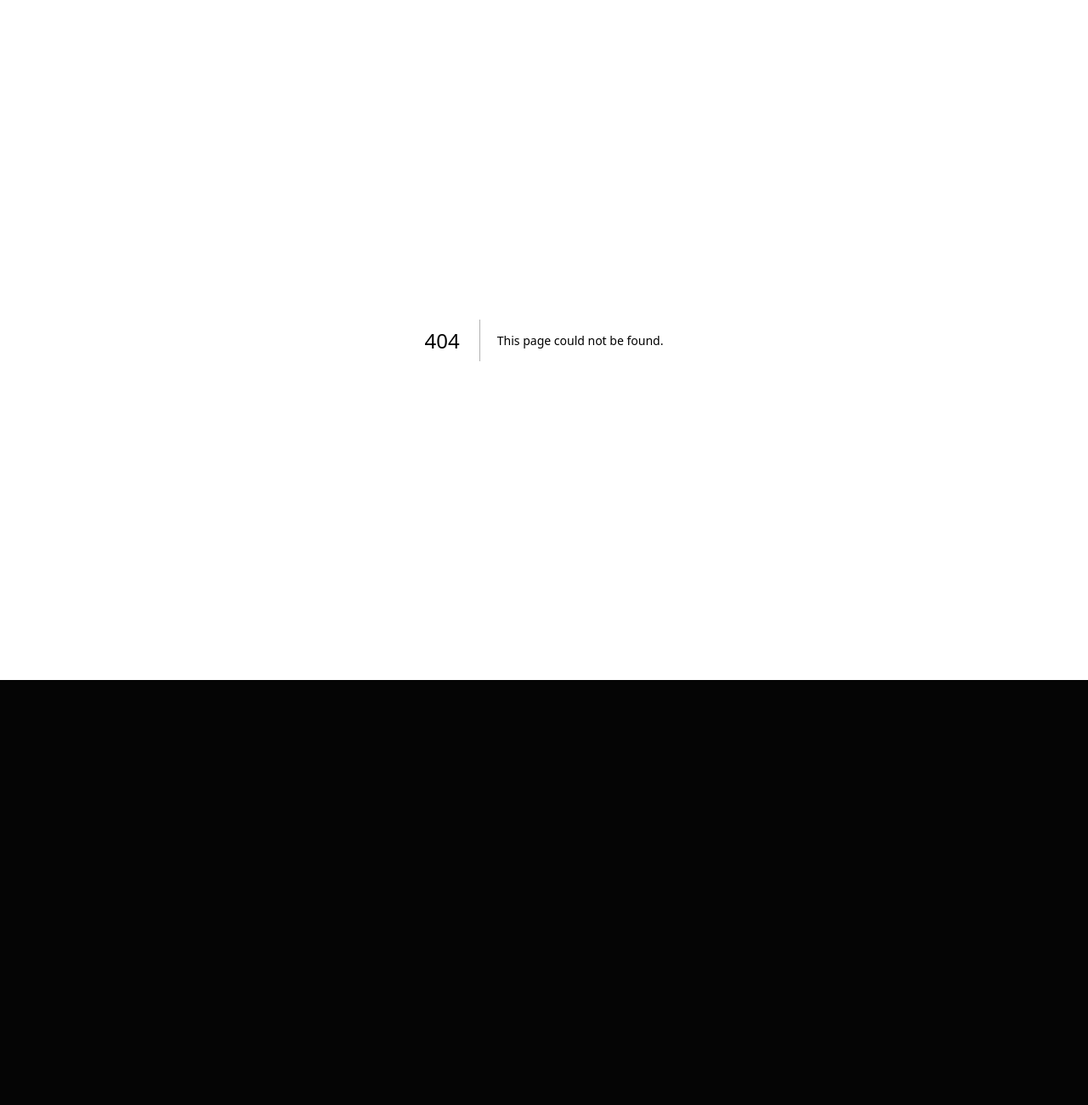
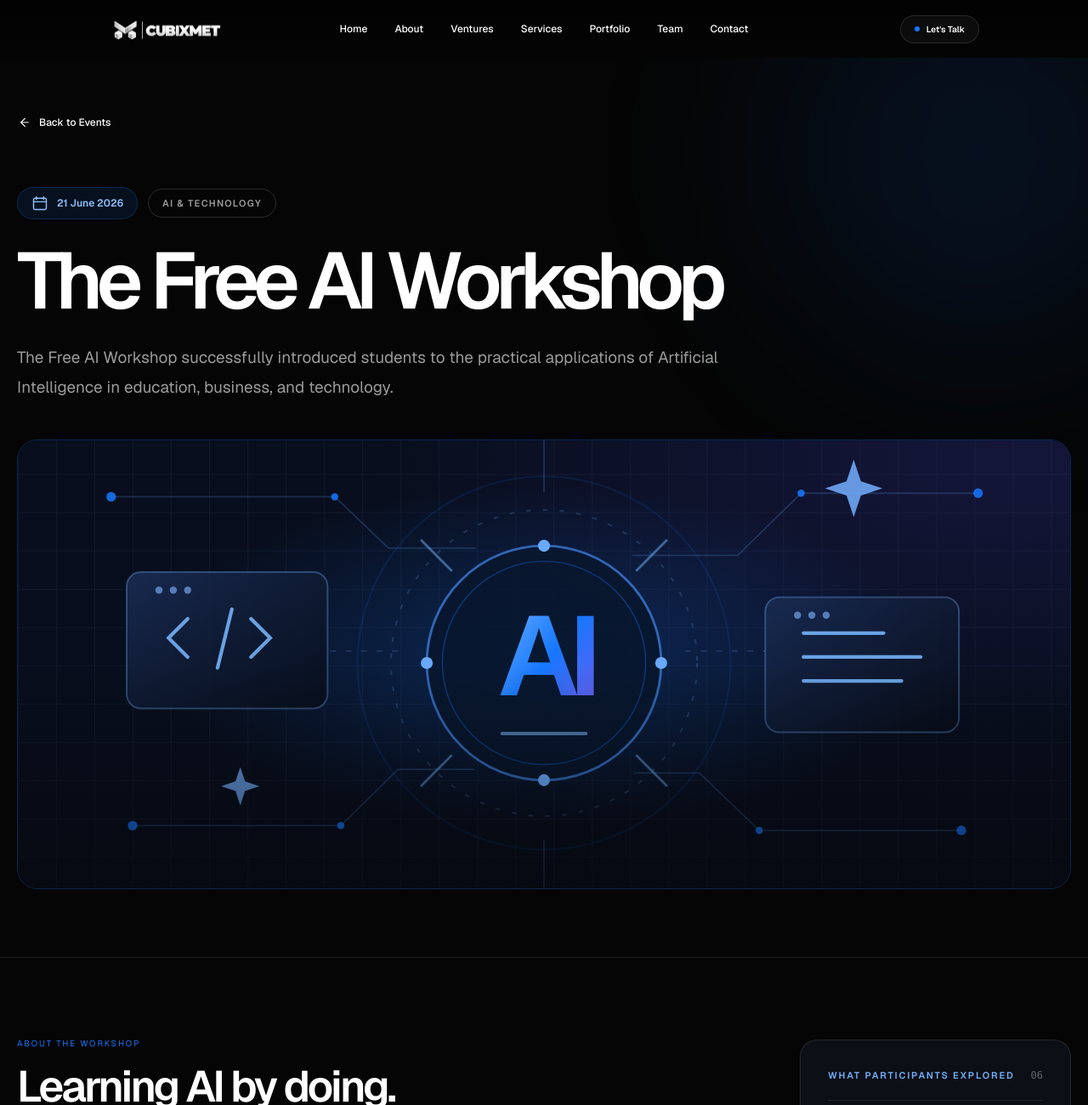
Before and after one commit to amnas-cubixmet/cubixmet, a Next.js app: page /events/event-001 in a window 1280 px wide. Before the commit this address had no page. Shown: the top 1300 px of the page at 85% size. Before the commit the page ends 800 px from the top, so only its background shows below. Built offline with nearby package versions, Linux system fonts and the light colour scheme.

Commit message:
feat(events): add AI workshop detail route with full story and SVG sections

```diff
--- /dev/null
+++ b/app/events/[slug]/page.tsx
@@ -0,0 +1,167 @@
+import type { Metadata } from "next";
+import Link from "next/link";
+import { notFound } from "next/navigation";
+import SiteHeader from "../../../components/home/SiteHeader";
+import SiteFooter from "../../../components/home/SiteFooter";
+import EventVisual from "../../../components/events/EventVisual";
+import { events, eventsPageCopy, getEventBySlug } from "../../../data/events";
+
+type EventPageProps = {
+  params: Promise<{ slug: string }>;
+};
+
+export function generateStaticParams() {
+  return events.map((event) => ({ slug: event.slug }));
+}
+
+export async function generateMetadata({ params }: EventPageProps): Promise<Metadata> {
+  const { slug } = await params;
+  const event = getEventBySlug(slug);
+  if (!event) return { title: "Event Not Found | Cubixmet" };
+  return {
+    title: `${event.title} | Cubixmet Events`,
+    description: event.summary,
+    openGraph: {
+      title: event.title,
+      description: event.summary,
+      type: "article",
+      publishedTime: event.date,
+    },
+  };
+}
+
+function BackArrow() {
+  return (
+    <svg aria-hidden="true" viewBox="0 0 24 24" fill="none"
+      stroke="currentColor" strokeWidth="1.8" strokeLinecap="round"
+      strokeLinejoin="round" className="h-4 w-4">
+      <path d="m14 5-7 7 7 7M7 12h13" />
+    </svg>
+  );
+}
+
+function CalendarIcon() {
+  return (
+    <svg aria-hidden="true" viewBox="0 0 24 24" fill="none"
+      stroke="currentColor" strokeWidth="1.7" strokeLinecap="round"
+      strokeLinejoin="round" className="h-5 w-5">
+      <rect x="3" y="5" width="18" height="16" rx="2" />
+      <path d="M7 3v4m10-4v4M3 10h18" />
+    </svg>
+  );
+}
+
+function CheckIcon() {
+  return (
+    <svg aria-hidden="true" viewBox="0 0 24 24" fill="none"
+      stroke="currentColor" strokeWidth="1.8" strokeLinecap="round"
+      strokeLinejoin="round" className="h-4 w-4 shrink-0">
+      <path d="m5 12 4 4L19 6" />
+    </svg>
+  );
+}
+
+export default async function EventDetailPage({ params }: EventPageProps) {
+  const { slug } = await params;
+  const event = getEventBySlug(slug);
+  if (!event) notFound();
+
+  return (
+    <main className="min-h-screen overflow-x-clip bg-[#050505] pt-[60px] text-white md:pt-[68px]">
+      <SiteHeader />
+      <article>
+        <section className="relative isolate overflow-hidden border-b border-white/10">
+          <div aria-hidden="true" className="pointer-events-none absolute -right-28 -top-32 h-[480px] w-[480px] rounded-full bg-[#1677FF]/10 blur-[110px]" />
+          <div className="relative mx-auto w-[calc(100%-40px)] max-w-[1320px] pb-14 pt-10 md:pb-20 md:pt-14">
+            <Link href="/events" className="inline-flex min-h-10 items-center gap-2.5 text-[12px] font-medium text-white/55 transition-colors hover:text-white focus-visible:outline-2 focus-visible:outline-offset-2 focus-visible:outline-[#1677FF]">
+              <BackArrow /> {eventsPageCopy.backToEvents}
+            </Link>
+
+            <div className="mt-10 flex flex-wrap items-center gap-3 sm:mt-14">
+              <span className="inline-flex items-center gap-2.5 rounded-full border border-[#1677FF]/25 bg-[#1677FF]/10 px-4 py-2 text-[12px] font-semibold text-[#8cc2ff]">
+                <CalendarIcon />
+                <time dateTime={event.date}>{event.displayDate}</time>
+              </span>
+              <span className="rounded-full border border-white/15 px-4 py-2 text-[11px] font-semibold uppercase tracking-[.12em] text-white/60">
+                {event.category}
+              </span>
+            </div>
+            <h1 className="mt-7 max-w-[1030px] text-[clamp(2.9rem,7.3vw,7.5rem)] font-semibold leading-[.95] tracking-[-.075em]">
+              {event.title}
+            </h1>
+            <p className="mt-7 max-w-[840px] text-[15px] leading-[1.85] text-white/60 md:text-[19px]">
+              {event.summary}
+            </p>
+            <div className="mt-11 overflow-hidden rounded-[18px] border border-[#1677FF]/30 sm:rounded-[24px]">
+              <EventVisual className="aspect-[1.45/1] w-full sm:aspect-[2/1] lg:aspect-[2.35/1]" />
+            </div>
+          </div>
+        </section>
+
+        <section className="py-16 md:py-24">
+          <div className="mx-auto grid w-[calc(100%-40px)] max-w-[1320px] gap-10 lg:grid-cols-[minmax(0,1.45fr)_minmax(260px,.55fr)] lg:gap-20">
+            <div className="min-w-0">
+              <p className="section-label">{eventsPageCopy.eventOverview}</p>
+              <h2 className="mb-8 text-[clamp(2rem,4vw,3.8rem)] font-semibold leading-[1] tracking-[-.06em]">
+                Learning AI by doing.
+              </h2>
+              <div className="space-y-6">
+                {event.paragraphs.map((paragraph, index) => (
+                  <p key={index} className={`text-[14px] leading-[1.95] md:text-[16px] ${index === 0 ? "font-medium text-white/85" : "text-white/60"}`}>
+                    {paragraph}
+                  </p>
+                ))}
+              </div>
+            </div>
+
+            <aside className="h-fit rounded-[20px] border border-white/10 bg-[#0c0f15] p-6 sm:p-8 lg:sticky lg:top-24">
+              <div className="flex items-center justify-between gap-3 border-b border-white/10 pb-5">
+                <p className="text-[11px] font-semibold uppercase tracking-[.17em] text-[#72b2ff]">{eventsPageCopy.topicsLabel}</p>
+                <span className="font-mono text-[12px] text-white/35">{String(event.topics.length).padStart(2, "0")}</span>
+              </div>
+              <ul className="mt-6 space-y-5">
+                {event.topics.map((topic) => (
+                  <li key={topic} className="flex items-start gap-3 text-[13px] leading-[1.6] text-white/70">
+                    <span className="mt-[3px] text-[#69aaff]"><CheckIcon /></span>
+                    <span>{topic}</span>
+                  </li>
+                ))}
+              </ul>
+            </aside>
+          </div>
+        </section>
+
+        <section className="border-y border-white/10 bg-[#090b11] py-16 md:py-24">
+          <div className="mx-auto w-[calc(100%-40px)] max-w-[1320px]">
+            <p className="section-label">{eventsPageCopy.outcomesLabel}</p>
+            <h2 className="mb-10 max-w-[780px] text-[clamp(2.1rem,4.3vw,4.6rem)] font-semibold leading-[1] tracking-[-.06em]">
+              Turning ideas into real projects.
+            </h2>
+            <div className="grid gap-4 md:grid-cols-3">
+              {event.outcomes.map((outcome, index) => (
+                <div key={outcome} className="flex min-h-[170px] flex-col justify-between gap-8 rounded-[17px] border border-white/10 bg-[#0e1119] p-6">
+                  <span className="font-mono text-[12px] text-[#65a8ff]">{String(index + 1).padStart(2, "0")}</span>
+                  <p className="text-[18px] font-medium leading-[1.35] tracking-[-.025em]">{outcome}</p>
+                </div>
+              ))}
+            </div>
+          </div>
+        </section>
+      </article>
+      <section className="py-14 md:py-20">
+        <div className="mx-auto flex w-[calc(100%-40px)] max-w-[1320px] flex-wrap items-center justify-between gap-6 rounded-[20px] bg-[#1677FF] px-6 py-9 sm:px-9">
+          <div>
+            <p className="text-[11px] font-semibold uppercase tracking-[.17em] text-white/70">{eventsPageCopy.allEvents}</p>
+            <h2 className="mt-2 text-[clamp(1.7rem,3.4vw,3.2rem)] font-semibold tracking-[-.05em]">
+              {eventsPageCopy.exploreMore}
+            </h2>
+          </div>
+          <Link href="/events" className="inline-flex min-h-12 items-center gap-3 rounded-full bg-white px-5 text-[13px] font-semibold text-[#050505] transition-transform hover:-translate-y-0.5">
+            <BackArrow /> {eventsPageCopy.backToEvents}
+          </Link>
+        </div>
+      </section>
+      <SiteFooter />
+    </main>
+  );
+}
```
